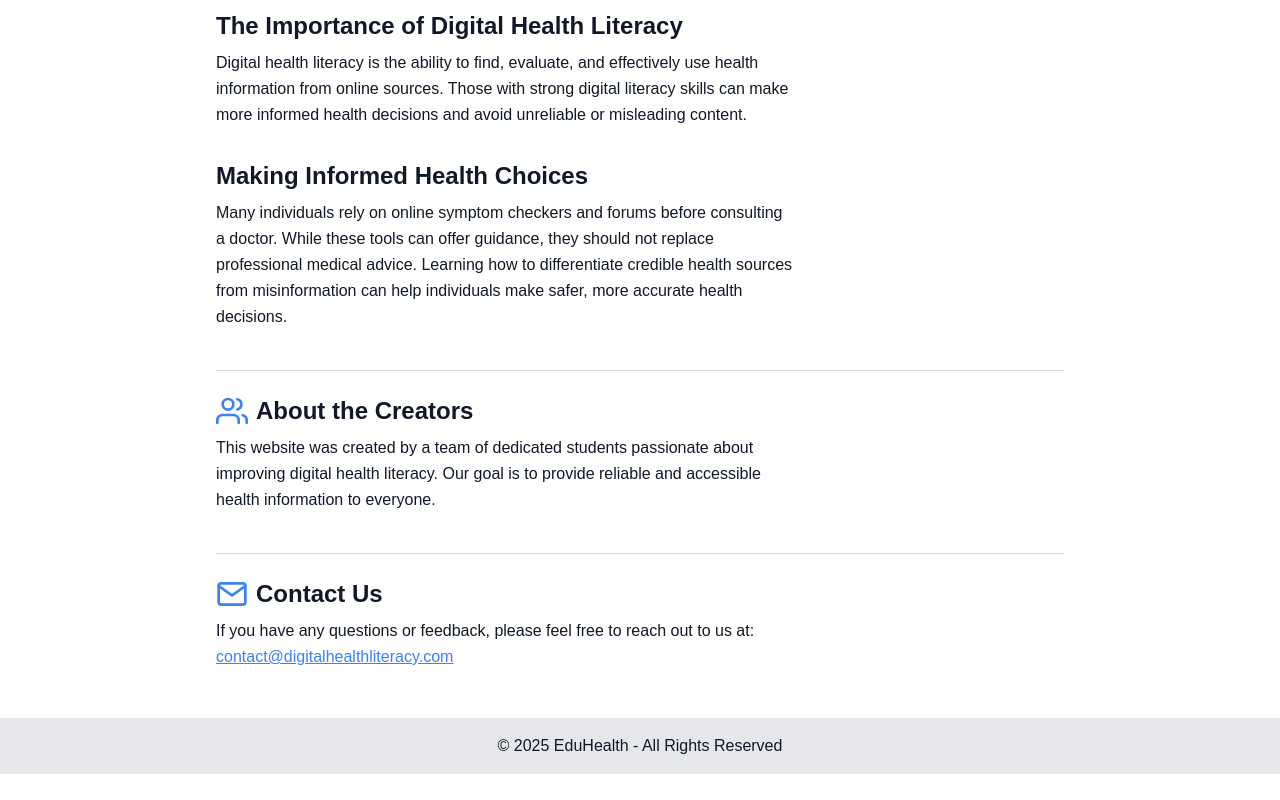
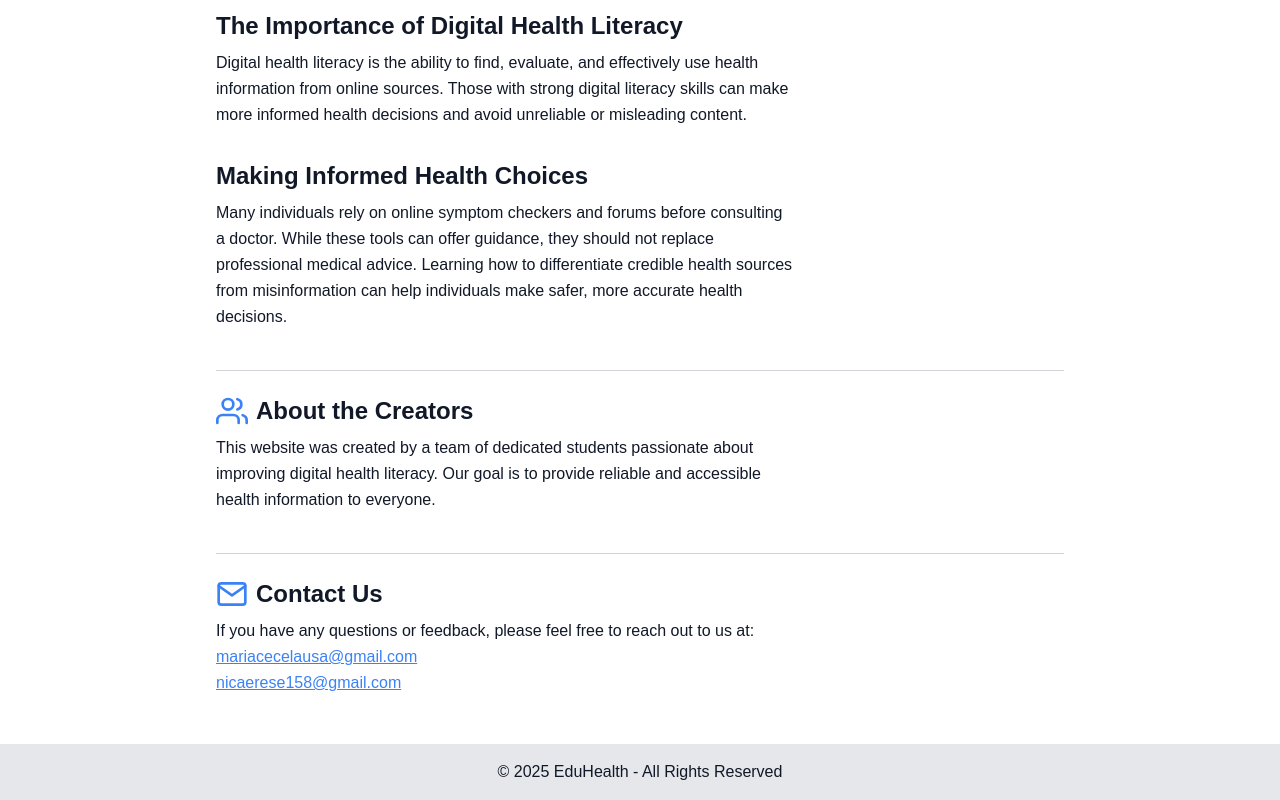
Before and after one commit to imueLx/self-diagnose, a Next.js app: page /about in a window 1280 px wide. Shown: the part 310-1110 px from the top of the page. Before the commit the page ends 1084 px from the top, so only its background shows below. Built offline with nearby package versions, Linux system fonts and the light colour scheme.

Commit message:
update about

```diff
--- a/app/about/page.jsx
+++ b/app/about/page.jsx
@@ -73,10 +73,17 @@ export default function About() {
           If you have any questions or feedback, please feel free to reach out
           to us at:{" "}
           <a
-            href="mailto:contact@digitalhealthliteracy.com"
+            href="mailto:mariacecelausa@gmail.com"
             className="text-blue-500 dark:text-blue-400 underline"
           >
-            contact@digitalhealthliteracy.com
+            mariacecelausa@gmail.com
+          </a>
+          <br />
+          <a
+            href="mailto:nicaerese158@gmail.com"
+            className="text-blue-500 dark:text-blue-400 underline"
+          >
+            nicaerese158@gmail.com
           </a>
         </p>
       </section>
```
